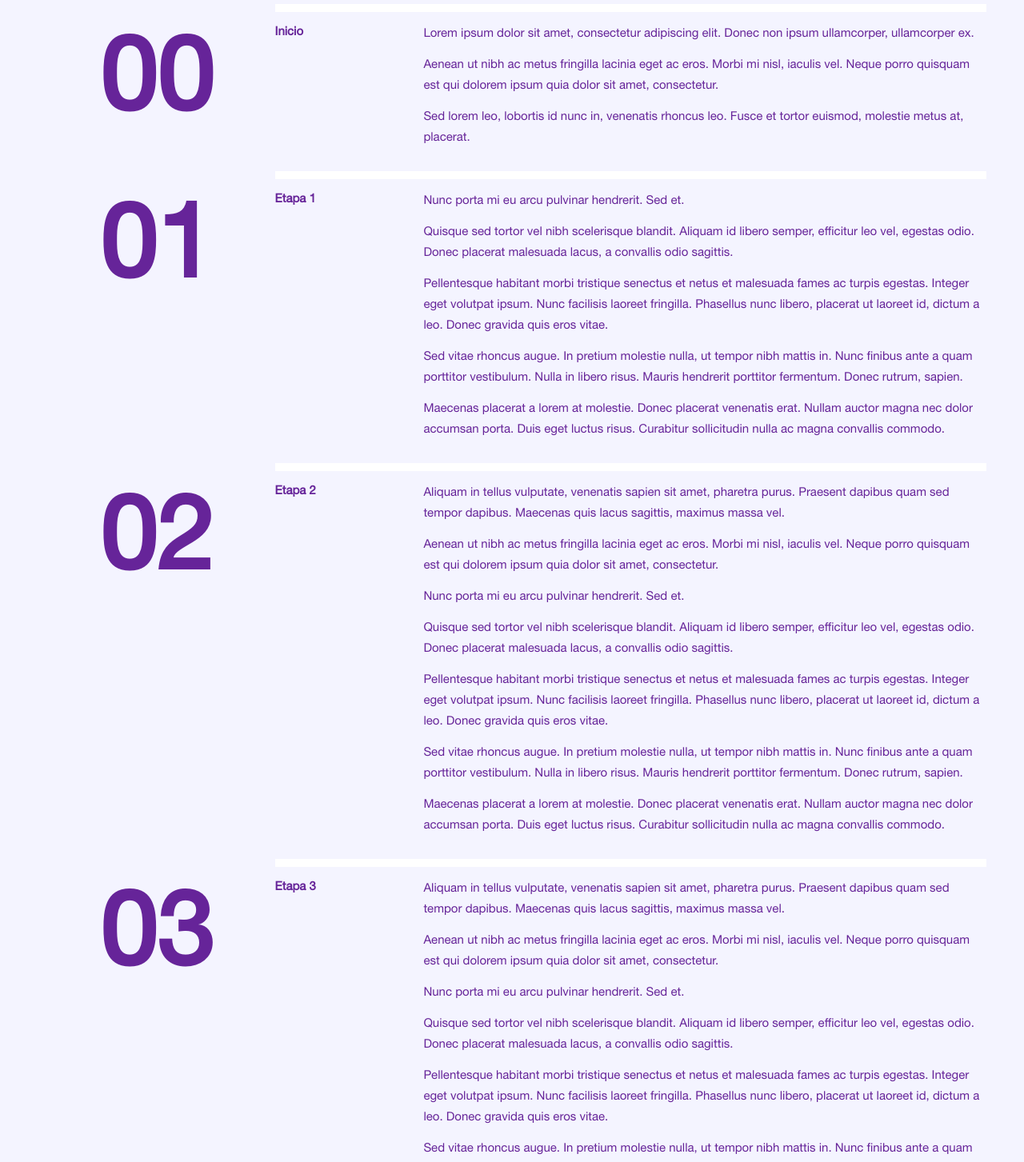
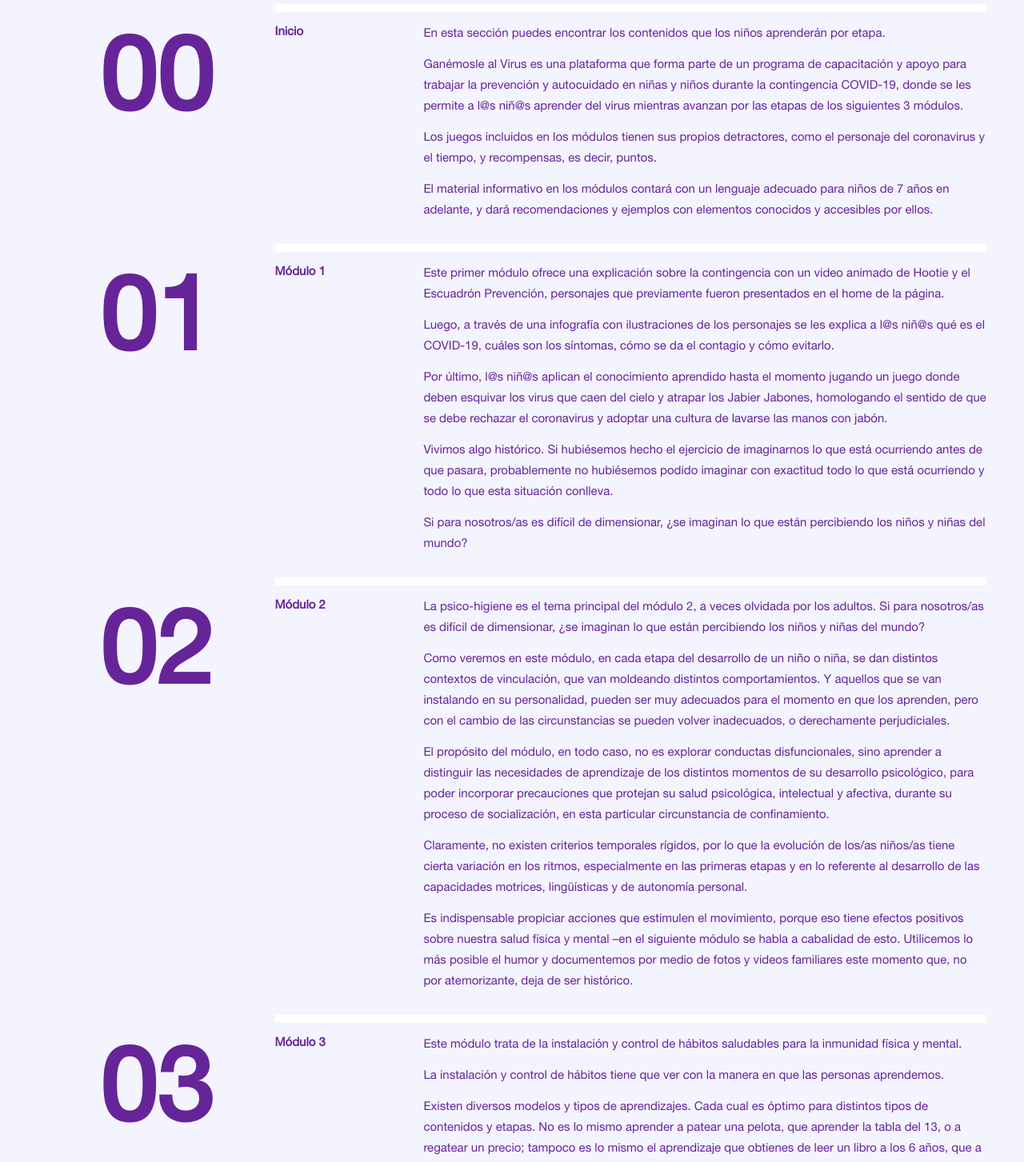
Before and after one commit to pmvaldez/GanemosleAlVirus, a React (Create React App) app in the folder virus/: page /Tutores in a window 1280 px wide. Shown: the part 160-1613 px from the top of the page at 80% size. Built offline with nearby package versions, Linux system fonts and the light colour scheme.

Commit message:
relleno de zona de tutores

```diff
--- a/virus/src/components/ZonaTutores.jsx
+++ b/virus/src/components/ZonaTutores.jsx
@@ -1,6 +1,7 @@
 import React, { Fragment } from "react";
 import "../styles/zonatutores.css";
 import NavbarPage from "./NavbarPage";
+import Footer from './Footer'
 
 const ParaTutores = () => {
   return (
@@ -15,9 +16,11 @@ const ParaTutores = () => {
     <div className="episode__content">
       <div className="title">Inicio</div>
       <div className="story">
-        <p>Lorem ipsum dolor sit amet, consectetur adipiscing elit. Donec non ipsum ullamcorper, ullamcorper ex.</p>
-        <p>Aenean ut nibh ac metus fringilla lacinia eget ac eros. Morbi mi nisl, iaculis vel. Neque porro quisquam est qui dolorem ipsum quia dolor sit amet, consectetur.</p>
-        <p>Sed lorem leo, lobortis id nunc in, venenatis rhoncus leo. Fusce et tortor euismod, molestie metus at, placerat. </p>
+        <p>En esta sección puedes encontrar los contenidos que los niños aprenderán por etapa.</p>
+        <p>Ganémosle al Virus es una plataforma que forma parte de un programa de capacitación y apoyo para trabajar la prevención y autocuidado en niñas y niños durante la contingencia COVID-19,
+        donde se les permite a l@s niñ@s aprender del virus mientras avanzan por las etapas de los siguientes 3 módulos.</p>
+        <p>Los juegos incluidos en los módulos tienen sus propios detractores, como el personaje del coronavirus y el tiempo, y recompensas, es decir, puntos. </p>
+        <p>El material informativo en los módulos contará con un lenguaje adecuado para niños de 7 años en adelante, y dará recomendaciones y ejemplos con elementos conocidos y accesibles por ellos.</p>
       </div>
     </div>
   </article>
@@ -25,13 +28,13 @@ const ParaTutores = () => {
   <article className="episode">
     <div className="episode__number">01</div>
     <div className="episode__content">
-      <div className="title">Etapa 1</div>
+      <div className="title">Módulo 1</div>
       <div className="story">
-        <p>Nunc porta mi eu arcu pulvinar hendrerit. Sed et.</p>
-        <p>Quisque sed tortor vel nibh scelerisque blandit. Aliquam id libero semper, efficitur leo vel, egestas odio. Donec placerat malesuada lacus, a convallis odio sagittis. </p>
-        <p>Pellentesque habitant morbi tristique senectus et netus et malesuada fames ac turpis egestas. Integer eget volutpat ipsum. Nunc facilisis laoreet fringilla. Phasellus nunc libero, placerat ut laoreet id, dictum a leo. Donec gravida quis eros vitae. </p>
-        <p>Sed vitae rhoncus augue. In pretium molestie nulla, ut tempor nibh mattis in. Nunc finibus ante a quam porttitor vestibulum. Nulla in libero risus. Mauris hendrerit porttitor fermentum. Donec rutrum, sapien. </p>
-        <p>Maecenas placerat a lorem at molestie. Donec placerat venenatis erat. Nullam auctor magna nec dolor accumsan porta. Duis eget luctus risus. Curabitur sollicitudin nulla ac magna convallis commodo. </p>
+        <p>Este primer módulo ofrece una explicación sobre la contingencia con un video animado de Hootie y el Escuadrón Prevención, personajes que previamente fueron presentados en el home de la página.</p>
+        <p>Luego, a través de una infografía con ilustraciones de los personajes se les explica a l@s niñ@s qué es el COVID-19, cuáles son los síntomas, cómo se da el contagio y cómo evitarlo.</p>
+        <p>Por último, l@s niñ@s aplican el conocimiento aprendido hasta el momento jugando un juego donde deben esquivar los virus que caen del cielo y atrapar los Jabier Jabones, homologando el sentido de que se debe rechazar el coronavirus y adoptar una cultura de lavarse las manos con jabón.</p>
+        <p>Vivimos algo histórico. Si hubiésemos hecho el ejercicio de imaginarnos lo que está ocurriendo antes de que pasara, probablemente no hubiésemos podido imaginar con exactitud todo lo que está ocurriendo y todo lo que esta situación conlleva.</p>
+        <p>Si para nosotros/as es difícil de dimensionar, ¿se imaginan lo que están percibiendo los niños y niñas del mundo?</p>
       </div>
     </div>
   </article>
@@ -39,15 +42,13 @@ const ParaTutores = () => {
   <article className="episode">
     <div className="episode__number">02</div>
     <div className="episode__content">
-      <div className="title">Etapa 2</div>
+      <div className="title">Módulo 2</div>
       <div className="story">
-        <p>Aliquam in tellus vulputate, venenatis sapien sit amet, pharetra purus. Praesent dapibus quam sed tempor dapibus. Maecenas quis lacus sagittis, maximus massa vel. </p>
-        <p>Aenean ut nibh ac metus fringilla lacinia eget ac eros. Morbi mi nisl, iaculis vel. Neque porro quisquam est qui dolorem ipsum quia dolor sit amet, consectetur.</p>
-        <p>Nunc porta mi eu arcu pulvinar hendrerit. Sed et.</p>
-        <p>Quisque sed tortor vel nibh scelerisque blandit. Aliquam id libero semper, efficitur leo vel, egestas odio. Donec placerat malesuada lacus, a convallis odio sagittis. </p>
-        <p>Pellentesque habitant morbi tristique senectus et netus et malesuada fames ac turpis egestas. Integer eget volutpat ipsum. Nunc facilisis laoreet fringilla. Phasellus nunc libero, placerat ut laoreet id, dictum a leo. Donec gravida quis eros vitae. </p>
-        <p>Sed vitae rhoncus augue. In pretium molestie nulla, ut tempor nibh mattis in. Nunc finibus ante a quam porttitor vestibulum. Nulla in libero risus. Mauris hendrerit porttitor fermentum. Donec rutrum, sapien. </p>
-        <p>Maecenas placerat a lorem at molestie. Donec placerat venenatis erat. Nullam auctor magna nec dolor accumsan porta. Duis eget luctus risus. Curabitur sollicitudin nulla ac magna convallis commodo. </p>
+        <p>La psico-higiene es el tema principal del módulo 2, a veces olvidada por los adultos. Si para nosotros/as es difícil de dimensionar, ¿se imaginan lo que están percibiendo los niños y niñas del mundo?</p>
+        <p>Como veremos en este módulo, en cada etapa del desarrollo de un niño o niña, se dan distintos contextos de vinculación, que van moldeando distintos comportamientos. Y aquellos que se van instalando en su personalidad, pueden ser muy adecuados para el momento en que los aprenden, pero con el cambio de las circunstancias se pueden volver inadecuados, o derechamente perjudiciales.</p>
+        <p>El propósito del módulo, en todo caso, no es explorar conductas disfuncionales, sino aprender a distinguir las necesidades de aprendizaje de los distintos momentos de su desarrollo psicológico, para poder incorporar precauciones que protejan su salud psicológica, intelectual y afectiva, durante su proceso de socialización, en esta particular circunstancia de confinamiento.</p>
+        <p>Claramente, no existen criterios temporales rígidos, por lo que la evolución de los/as niños/as tiene cierta variación en los ritmos, especialmente en las primeras etapas y en lo referente al desarrollo de las capacidades motrices, lingüísticas y de autonomía personal.</p>
+        <p>Es indispensable propiciar acciones que estimulen el movimiento, porque eso tiene efectos positivos sobre nuestra salud física y mental –en el siguiente módulo se habla a cabalidad de esto. Utilicemos lo más posible el humor y documentemos por medio de fotos y videos familiares este momento que, no por atemorizante, deja de ser histórico.</p>
       </div>
     </div>
   </article>
@@ -55,22 +56,20 @@ const ParaTutores = () => {
   <article className="episode">
     <div className="episode__number">03</div>
     <div className="episode__content">
-      <div className="title">Etapa 3</div>
+      <div className="title">Módulo 3</div>
       <div className="story">
-      <p>Aliquam in tellus vulputate, venenatis sapien sit amet, pharetra purus. Praesent dapibus quam sed tempor dapibus. Maecenas quis lacus sagittis, maximus massa vel. </p>
-        <p>Aenean ut nibh ac metus fringilla lacinia eget ac eros. Morbi mi nisl, iaculis vel. Neque porro quisquam est qui dolorem ipsum quia dolor sit amet, consectetur.</p>
-        <p>Nunc porta mi eu arcu pulvinar hendrerit. Sed et.</p>
-        <p>Quisque sed tortor vel nibh scelerisque blandit. Aliquam id libero semper, efficitur leo vel, egestas odio. Donec placerat malesuada lacus, a convallis odio sagittis. </p>
-        <p>Pellentesque habitant morbi tristique senectus et netus et malesuada fames ac turpis egestas. Integer eget volutpat ipsum. Nunc facilisis laoreet fringilla. Phasellus nunc libero, placerat ut laoreet id, dictum a leo. Donec gravida quis eros vitae. </p>
-        <p>Sed vitae rhoncus augue. In pretium molestie nulla, ut tempor nibh mattis in. Nunc finibus ante a quam porttitor vestibulum. Nulla in libero risus. Mauris hendrerit porttitor fermentum. Donec rutrum, sapien. </p>
-        <p>Maecenas placerat a lorem at molestie. Donec placerat venenatis erat. Nullam auctor magna nec dolor accumsan porta. Duis eget luctus risus. Curabitur sollicitudin nulla ac magna convallis commodo. </p>
-       <p>Mauris tempus, orci a tincidunt dignissim, ex ante gravida purus, eu gravida odio lacus non orci. In finibus magna sit amet lectus semper facilisis.</p>
-        <p>Nullam facilisis, arcu ut vulputate lacinia, justo dolor ullamcorper augue, ac dapibus erat orci id ligula. Curabitur venenatis auctor iaculis. Suspendisse potenti. Vivamus et augue ultricies, pharetra nulla pulvinar, fermentum nunc. Vestibulum nec erat. </p>
+      <p>Este módulo trata de la instalación y control de hábitos saludables para la inmunidad física y mental.</p>
+        <p>La instalación y control de hábitos tiene que ver con la manera en que las personas aprendemos.</p>
+        <p>Existen diversos modelos y tipos de aprendizajes. Cada cual es óptimo para distintos tipos de contenidos y etapas. No es lo mismo aprender a patear una pelota, que aprender la tabla del 13, o a regatear un precio; tampoco es lo mismo el aprendizaje que obtienes de leer un libro a los 6 años, que a los 16 o que a los 56.</p>
+        <p>Un niño o niña en confinamiento, requerirá instalar o modificar distintos tipos de hábitos, dependiendo de varios factores. Por esto, nos enfocaremos en el tipo de modelo que prima en el segmento de 7 a 10 años, en el sentido de que influirá en mayor tipo de conductas y hábitos a instalar.</p>
+        <p>A un niño o niña no se le puede enseñar a ser bueno u obediente, porque a los 7 años no han atravesado todavía las etapas del desarrollo para comprender lo conceptos de “bien”, “mal”, u “obediente”. A esa edad predomina la imitación, tanto de conductas como de conceptos; por lo tanto, un niño o niña puede repetir la frase “seré obediente”, o “me voy a portar bien”, pero para ellos sólo significa repetir conductas que le hacen parecer bueno y obediente.</p>
+        <p>Las conductas son acciones concretas, en circunstancias específicas. Enseñamos a los niños y niñas a realizar conductas acordes a ciertas circunstancias y a modificar su conducta cuando se produce en un contexto inadecuado. Por ejemplo, enseñamos a los infantes a demostrar afecto físico con su familia directa, pero no con extraños. O les enseñamos los beneficios de jugar, pero no a la hora de hacer la tarea. Como adultos, es fácil entender que la adecuación de una conducta es circunstancial, porque podemos abstraer y aplicar los conceptos de “circunstancia” y de “adecuación”.</p>
       </div>
     </div>
   </article>
 </div>
 </body>
+<Footer />
   </Fragment>
   )
 }
```
